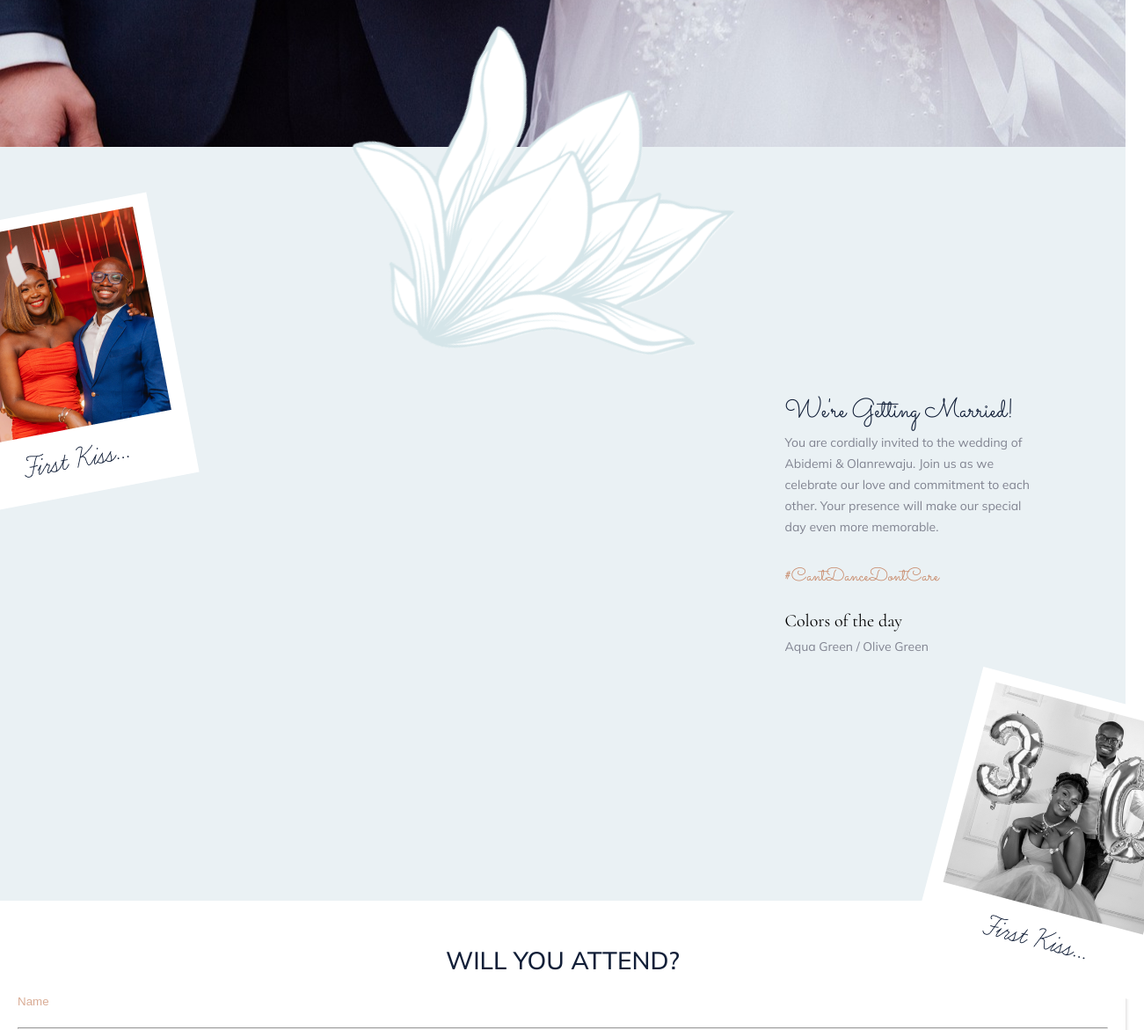
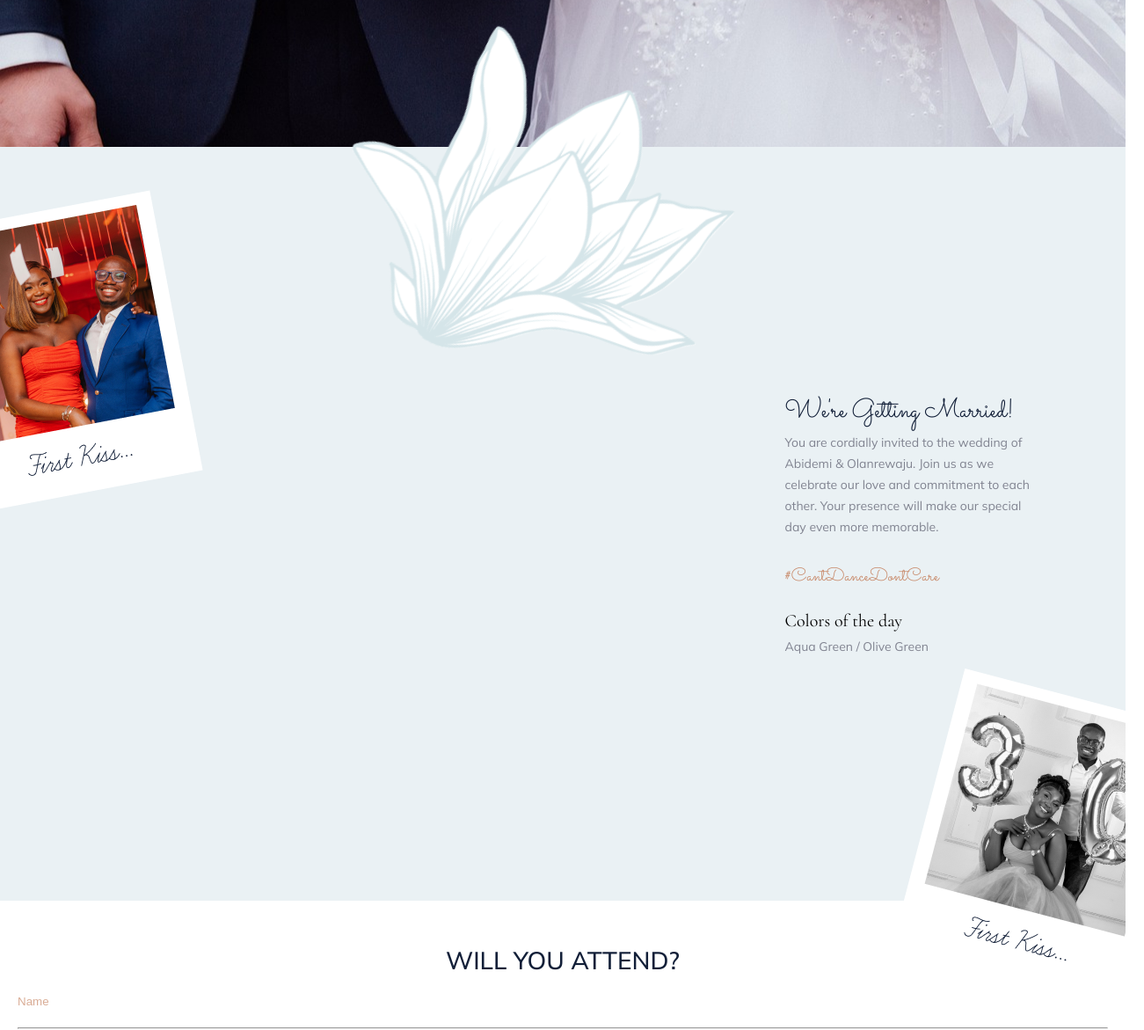
Before and after one commit to KONY05/We, a plain HTML site: page index.html in a window 1280 px wide. Shown: the part 467-1638 px from the top of the page at 88% size, 1301 px wide, since content can reach past the window. Drawn offline with Linux system fonts and the light colour scheme.

Commit message:
fixed the overflow with .image3

```diff
--- a/index.html
+++ b/index.html
@@ -20,7 +20,9 @@
         </section>
         <section class="invite">
             <img src="biggerFlower.png" alt="" id="bigflower">
-            <img src="image 2.png" alt="" id="image2">
+            <div class="image2">
+                <img src="image 2.png" alt="">
+            </div>
             <div class="invite_container">
             <h3>We're Getting Married!</h3>
             <p class="mulish" id="message">You are cordially invited to the wedding of Abidemi &amp; Olanrewaju. Join us as we celebrate our love and commitment to each other. Your presence will make our special day even more memorable.</p>
--- a/style.css
+++ b/style.css
@@ -85,7 +85,7 @@ nav img{
     /* line-height: 55px; */
 }
 
-#image2, .image3, #bigflower{
+.image2, .image3, #bigflower{
     opacity: 0;
     position: absolute;
 }
@@ -363,19 +363,18 @@ footer .footer_container .contact p{
         position: absolute;
     }
 
-    #image2{
+    .image2{
         opacity: 1;
         position: relative;
-        right: 85%;
+        right: 84.7%;
     }
 
     .image3{
         opacity: 1;
         top: 20%;
-        left: 6%;
-        overflow: hidden;
+        margin-right: -50px;
+        /* left: 6%; */
         position: relative;
-        /* border: 1px solid black; */
     }
 
     #bigflower{
```
